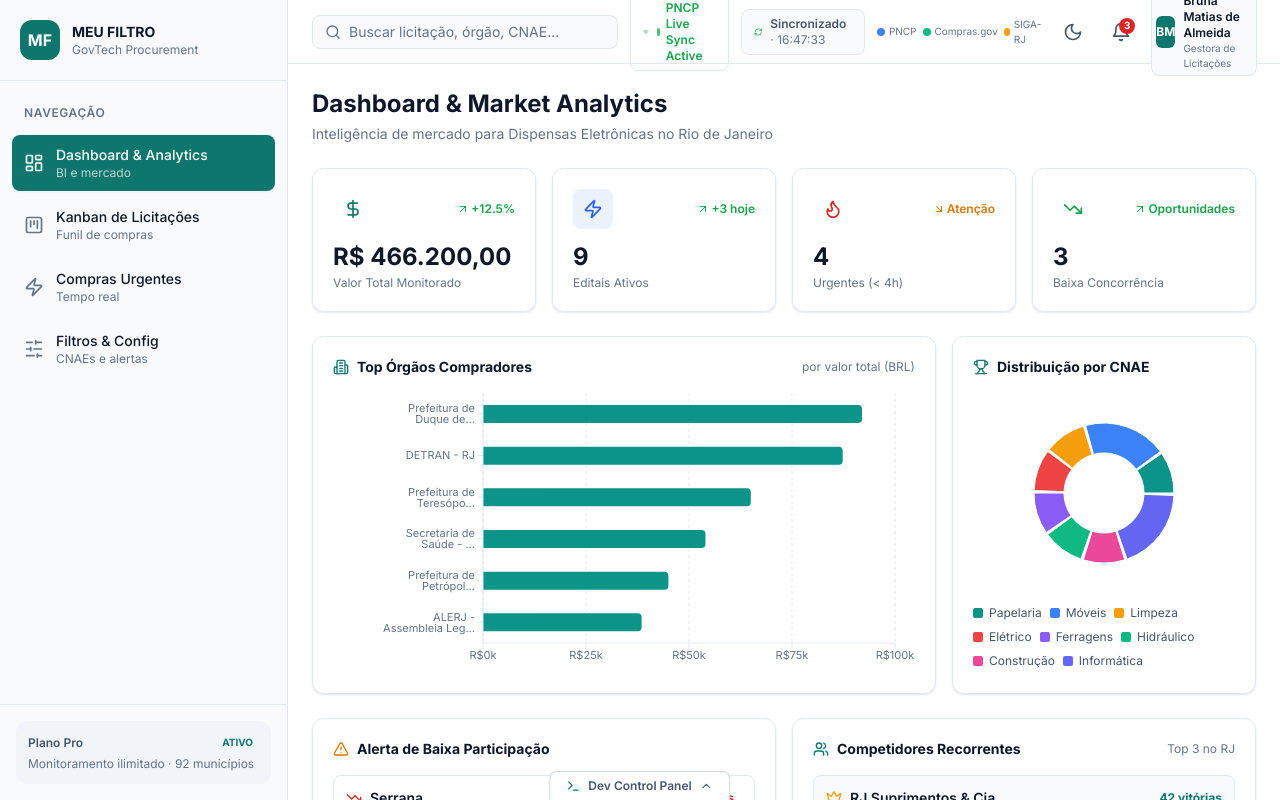
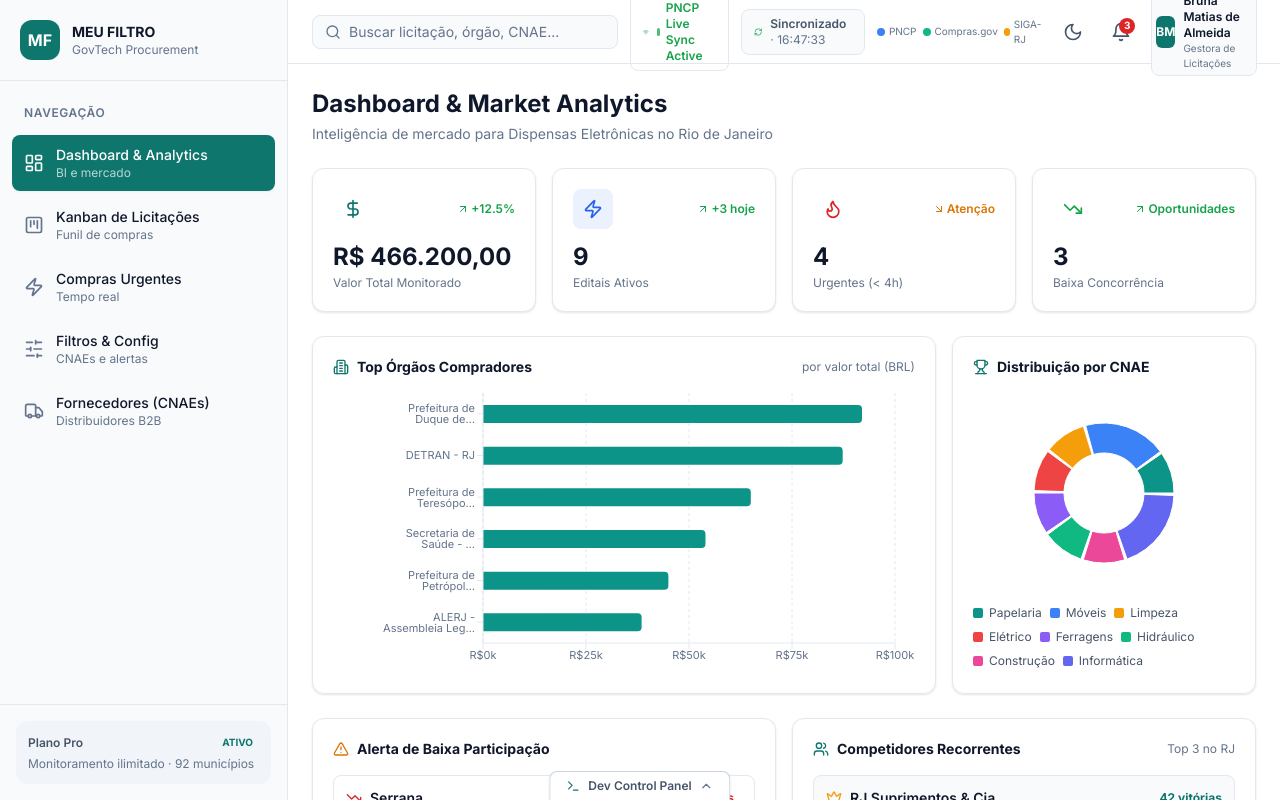
Before and after one commit to engcivilthiagolopes-rgb/engcivilthiagolopes-rgb, a React (Vite) app: page / in a window 1280 px wide. Built offline with nearby package versions, Linux system fonts and the light colour scheme.

Commit message:
Add 'fornecedores' to Page type and sidebar

```diff
--- a/src/App.tsx
+++ b/src/App.tsx
@@ -121,8 +121,7 @@ function AppContent() {
     injectUrgentItem,
   } = useProcurementSocket();
 
-  // 👇 ALTERADO O TIPO DA PAGE PARA SUPORTAR A STRING 'fornecedores' CASO SEJA APONTADO NA NAVEGAÇÃO
-  const [page, setPage] = useState<Page | 'fornecedores'>('dashboard');
+  const [page, setPage] = useState<Page>('dashboard');
   const [sidebarOpen, setSidebarOpen] = useState(false);
   const [notifOpen, setNotifOpen] = useState(false);
   const [selectedItem, setSelectedItem] = useState<ProcurementItem | null>(null);
@@ -184,9 +183,8 @@ function AppContent() {
 
   return (
     <div className="flex h-screen overflow-hidden bg-app">
-      {/* SE O SEU ARQUIVO SIDEBAR SUPORTAR ABAS CUSTOMIZADAS, ESSA PROP DIRECIONA O ESTADO */}
       <Sidebar
-        active={page as Page}
+        active={page}
         onNavigate={handleNavigate}
         isOpen={sidebarOpen}
         onClose={() => setSidebarOpen(false)}
--- a/src/components/layout/Sidebar.tsx
+++ b/src/components/layout/Sidebar.tsx
@@ -1,6 +1,6 @@
-import { LayoutDashboard, KanbanSquare, Zap, SlidersHorizontal, X } from 'lucide-react';
+import { LayoutDashboard, KanbanSquare, Zap, SlidersHorizontal, Truck, X } from 'lucide-react';
 
-export type Page = 'dashboard' | 'kanban' | 'urgent' | 'settings';
+export type Page = 'dashboard' | 'kanban' | 'urgent' | 'settings' | 'fornecedores';
 
 interface SidebarProps {
   active: Page;
@@ -14,6 +14,7 @@ const navItems: { id: Page; label: string; icon: typeof LayoutDashboard; descrip
   { id: 'kanban', label: 'Kanban de Licitações', icon: KanbanSquare, description: 'Funil de compras' },
   { id: 'urgent', label: 'Compras Urgentes', icon: Zap, description: 'Tempo real' },
   { id: 'settings', label: 'Filtros & Config', icon: SlidersHorizontal, description: 'CNAEs e alertas' },
+  { id: 'fornecedores', label: 'Fornecedores (CNAEs)', icon: Truck, description: 'Distribuidores B2B' },
 ];
 
 export function Sidebar({ active, onNavigate, isOpen, onClose }: SidebarProps) {
```
